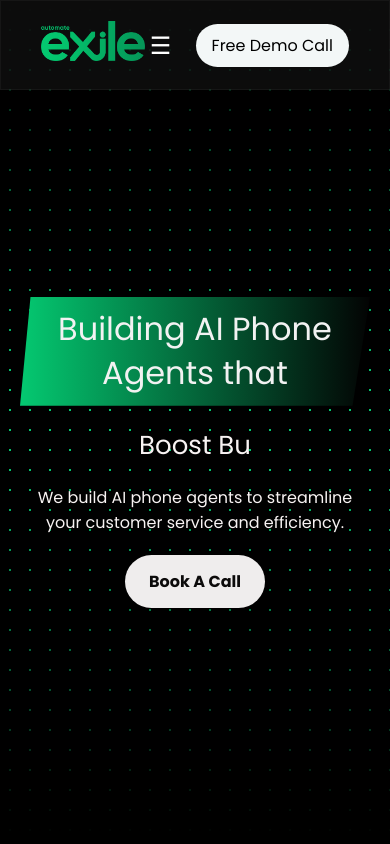
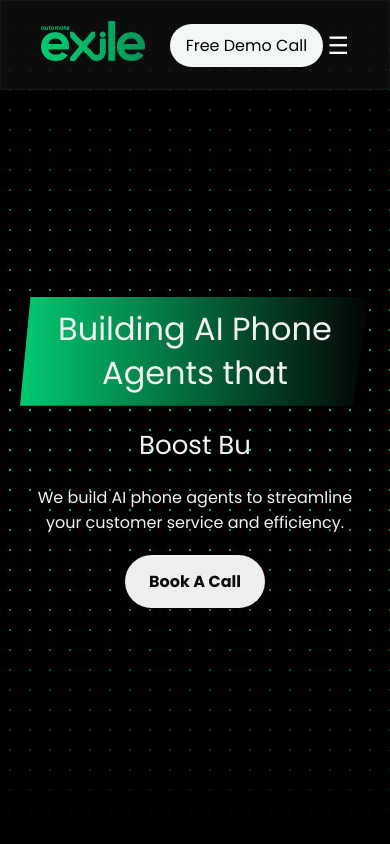
Before and after one commit to Ishan-muhammed/Exile-frontend, a React (Vite) app: page / in a window 390 px wide. Shown: the top 844 px of the page. Built offline with nearby package versions, Linux system fonts and the light colour scheme; a web font is replaced by a local one.

Commit message:
dark rose

```diff
--- a/src/components/Freedemo.css
+++ b/src/components/Freedemo.css
@@ -75,4 +75,5 @@
   .demo-form button {
     padding: 0.7rem 1rem;
   }
+
 }
--- a/src/index.css
+++ b/src/index.css
@@ -27,6 +27,8 @@ body {
   background-color: rgba(34, 34, 34, 0.37);
   border: 1px solid rgba(92, 92, 92, 0.121);
   box-shadow: 0 2px 4px rgba(0, 0, 0, 0.1);
+  display: flex;
+
 }
 
 /* Logo */
@@ -84,6 +86,26 @@ body {
 
 /* ----------- Responsive  ----------- */
 @media (max-width: 768px) {
+  .navbar {
+    display: flex;
+    align-items: center;
+  }
+
+  /* The hamburger will appear second (order: 2),
+     and the CTA button will appear first (order: 1). */
+  .hamburger {
+    order: 2;
+  }
+
+  .nav-cta {
+    order: 1;
+  }
+
+  /* If your nav links are also in the same row,
+     you may need to set order for them too (e.g. order: 3). */
+  .nav-links {
+    order: 3;
+  }
   /* Show hamburger icon on mobile */
   .hamburger {
     display: block;
```
